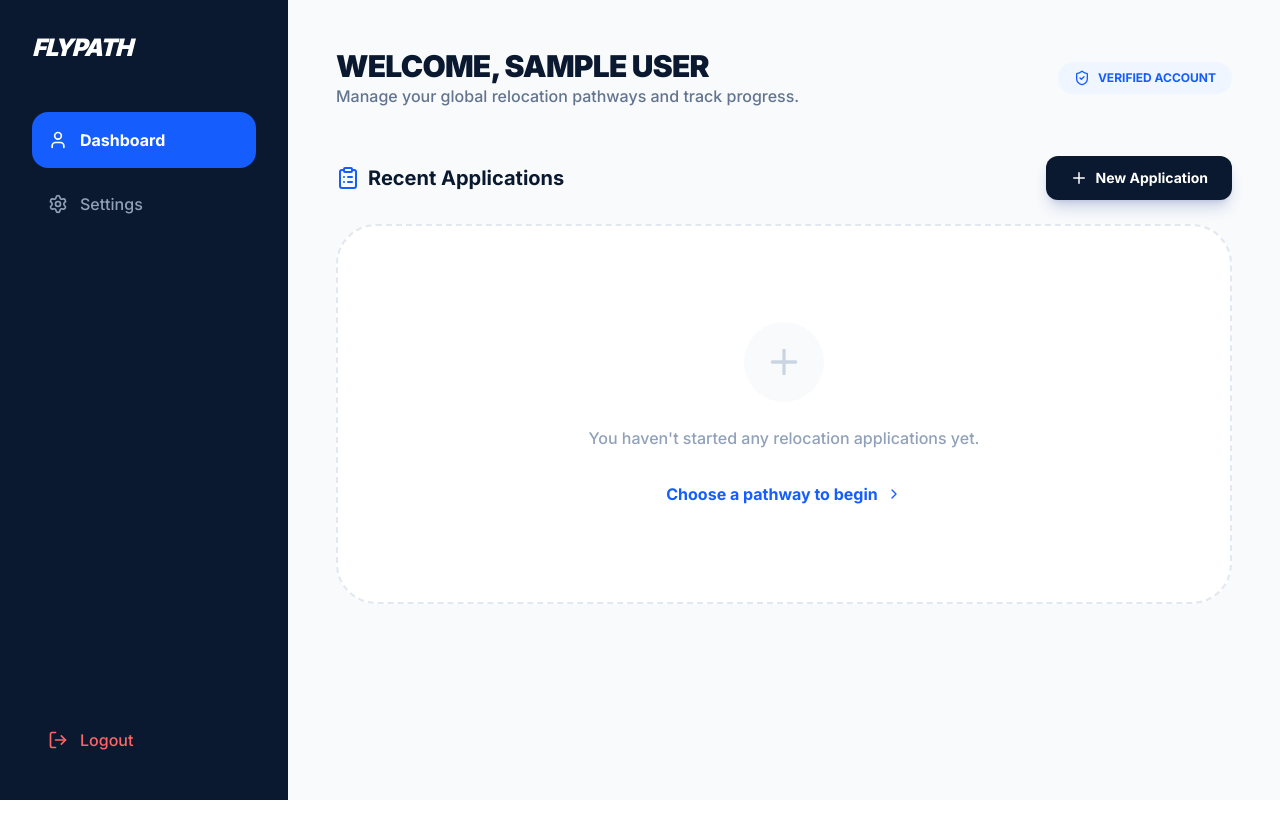
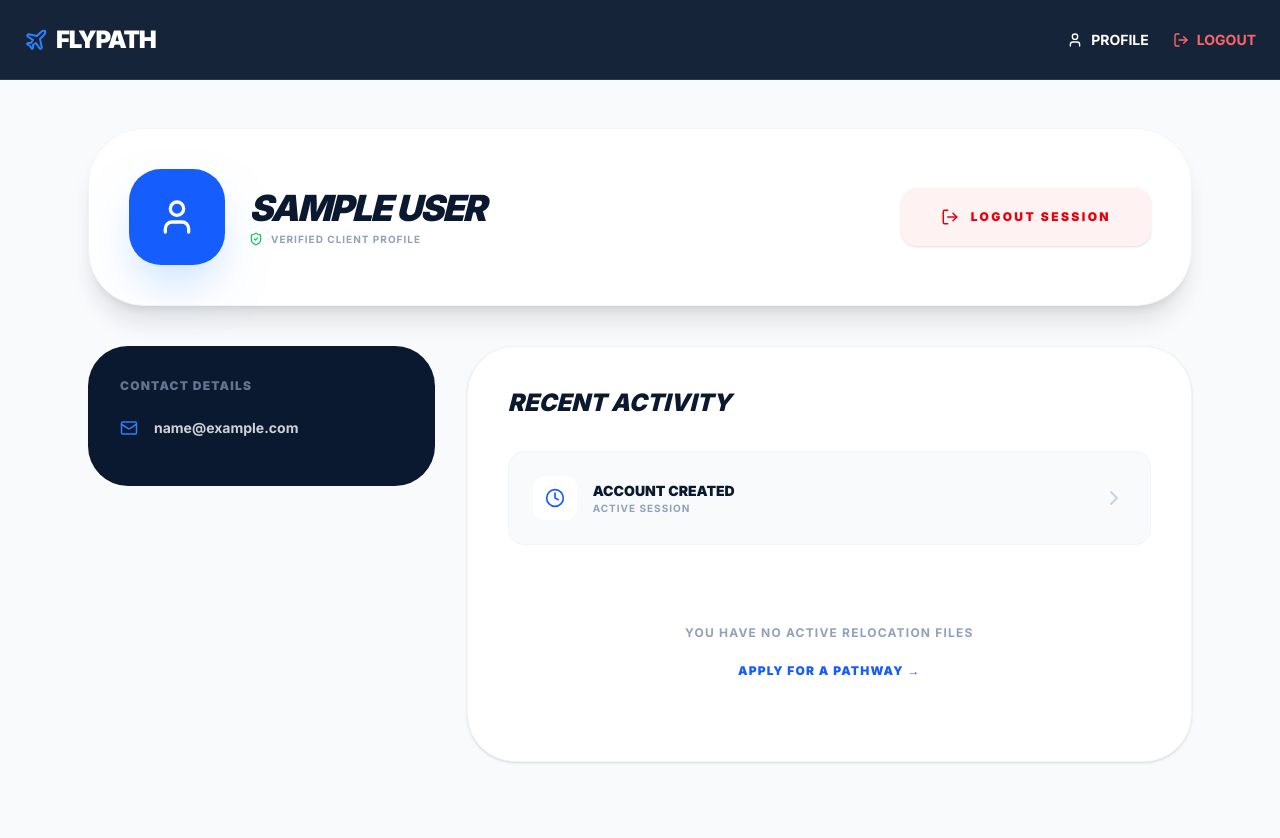
Before and after one commit to Immortallex/travel-agency-portal, a Next.js app: page /profile in a window 1280 px wide. Shown: the top 838 px of the page. Before the commit the page ends 800 px from the top, so only its background shows below. Built offline with nearby package versions, Linux system fonts and the light colour scheme; sample sign-in values are in the browser's storage.

Commit message:
Error 500 fixed

```diff
--- a/src/app/page.tsx
+++ b/src/app/page.tsx
@@ -1,7 +1,7 @@
 "use client";
 import React, { useState, useEffect } from 'react';
 import { useRouter } from 'next/navigation';
-import { Plane, Globe, ShieldCheck, Clock, ArrowRight, Trophy, GraduationCap, Mic2 } from 'lucide-react';
+import { Plane, Globe, Trophy, GraduationCap, Mic2, ShieldCheck, Briefcase, ArrowRight } from 'lucide-react';
 import Navbar from '@/components/Navbar';
 
 export default function HomePage() {
@@ -13,7 +13,7 @@ export default function HomePage() {
     setIsLoggedIn(!!user);
   }, []);
 
-  const handleApplyNow = (path: string) => {
+  const handlePathwayClick = (path: string) => {
     if (!isLoggedIn) {
       router.push('/auth');
     } else {
@@ -25,85 +25,70 @@ export default function HomePage() {
     <main className="min-h-screen bg-white">
       <Navbar />
 
-      {/* HERO SECTION - REPAIRED PICTURE */}
+      {/* HERO SECTION - Using homepage.webp */}
       <section className="relative h-[90vh] flex items-center justify-center bg-[#0A192F] overflow-hidden">
         <div className="absolute inset-0">
           <img
-            src="https://images.unsplash.com/photo-1500835595353-b0ad2e58b912?q=80&w=2000&auto=format&fit=crop"
-            alt="Global Travel"
-            className="w-full h-full object-cover opacity-30 scale-110"
+            src="/images/homepage.webp"
+            alt="FlyPath Global"
+            className="w-full h-full object-cover opacity-40 scale-105"
           />
-          <div className="absolute inset-0 bg-gradient-to-t from-[#0A192F] via-transparent to-transparent"></div>
+          <div className="absolute inset-0 bg-gradient-to-t from-[#0A192F] via-transparent to-[#0A192F]/20"></div>
         </div>
 
         <div className="relative z-10 text-center px-6 max-w-5xl">
-          <h1 className="text-5xl md:text-8xl font-black text-white mb-6 uppercase italic tracking-tighter leading-none">
-            Secure Your <br /><span className="text-blue-500 underline decoration-white/10">Global Future.</span>
+          <h1 className="text-5xl md:text-8xl font-black text-white mb-6 uppercase italic tracking-tighter leading-tight">
+            Relocate <span className="text-blue-500">Without</span> Limits.
           </h1>
-          <p className="text-lg md:text-xl text-slate-300 mb-10 max-w-2xl mx-auto font-medium leading-relaxed">
-            Premium relocation services for Tech, Education, and Sports. Start your journey with FlyPath today.
+          <p className="text-lg md:text-xl text-slate-300 mb-10 max-w-2xl mx-auto font-medium">
+            The premium portal for Tech, Education, and Sports relocation. Secure your visa and future today.
           </p>
-          <div className="flex flex-wrap justify-center gap-5">
-            {/* THIS LEADS TO SIGN UP (AUTH) AS REQUESTED */}
+          <div className="flex flex-wrap justify-center gap-4">
             <button
               onClick={() => router.push('/auth')}
-              className="bg-blue-600 hover:bg-blue-700 text-white px-12 py-5 rounded-2xl font-black uppercase tracking-widest shadow-2xl transition-all hover:-translate-y-1"
+              className="bg-blue-600 hover:bg-blue-700 text-white px-10 py-5 rounded-2xl font-black uppercase tracking-widest transition-all shadow-2xl flex items-center gap-2"
             >
-              Begin Application
-            </button>
-            <button
-              onClick={() => router.push('/track')}
-              className="bg-white/5 hover:bg-white/10 backdrop-blur-xl text-white px-12 py-5 rounded-2xl font-black uppercase tracking-widest border border-white/10 transition-all"
-            >
-              Track Progress
+              Begin Application <ArrowRight size={20} />
             </button>
           </div>
         </div>
       </section>
 
-      {/* PATHWAYS - BLOCKS ACCESS IF NOT LOGGED IN */}
-      <section className="py-28 max-w-7xl mx-auto px-6">
-        <div className="text-center mb-20">
-          <h2 className="text-4xl md:text-5xl font-black uppercase italic text-[#0A192F] tracking-tight">Relocation Pathways</h2>
-          <div className="h-1.5 w-24 bg-blue-600 mx-auto mt-4 rounded-full"></div>
-        </div>
-
-        <div className="grid md:grid-cols-3 gap-10">
+      {/* PATHWAYS SECTION - Using your specific local webp images */}
+      <section className="py-24 max-w-7xl mx-auto px-6">
+        <div className="grid md:grid-cols-3 gap-8">
           {[
-            { title: "Tech Relocation", path: "/apply/tech", icon: <Globe className="text-blue-600"/>, desc: "Software, Data, & IT relocation" },
-            { title: "Education", path: "/apply/education", icon: <GraduationCap className="text-green-600"/>, desc: "Global Study & Scholarship programs" },
-            { title: "Sports Relocation", path: "/apply/sports", icon: <Trophy className="text-purple-600"/>, desc: "Professional Athlete & Scout visas" },
+            { title: "Tech Relocation", path: "/apply/tech", img: "/images/tech.webp", icon: <Globe /> },
+            { title: "Education", path: "/apply/education", img: "/images/education.webp", icon: <GraduationCap /> },
+            { title: "Sports", path: "/apply/sports", img: "/images/sports.webp", icon: <Trophy /> },
+            { title: "Family", path: "/apply/family", img: "/images/family.webp", icon: <ShieldCheck /> },
+            { title: "Other Skills", path: "/apply/skills", img: "/images/other-skills.webp", icon: <Briefcase /> },
+            { title: "Conference", path: "/apply/conference", img: "/images/conference.webp", icon: <Mic2 /> }
           ].map((item) => (
             <div
               key={item.title}
-              onClick={() => handleApplyNow(item.path)}
-              className="group p-12 border-2 border-slate-50 rounded-[3.5rem] bg-slate-50/50 hover:bg-white hover:shadow-[0_32px_64px_-16px_rgba(0,0,0,0.1)] cursor-pointer transition-all duration-500 relative overflow-hidden"
+              onClick={() => handlePathwayClick(item.path)}
+              className="group relative h-80 rounded-[3rem] overflow-hidden cursor-pointer shadow-lg hover:shadow-2xl transition-all"
             >
-              <div className="absolute top-0 right-0 p-8 opacity-5 group-hover:opacity-10 transition-opacity">
-                {item.icon}
-              </div>
-              <div className="mb-6 bg-white w-16 h-16 rounded-2xl flex items-center justify-center shadow-sm group-hover:rotate-12 transition-transform">
-                {item.icon}
-              </div>
-              <h3 className="text-2xl font-black uppercase text-[#0A192F] tracking-tighter">{item.title}</h3>
-              <p className="text-slate-500 mt-3 font-medium text-sm leading-relaxed">{item.desc}</p>
-              <div className="mt-8 flex items-center gap-2 text-blue-600 font-black uppercase text-[10px] tracking-widest opacity-0 group-hover:opacity-100 transition-opacity">
-                Start Now <ArrowRight size={14}/>
+              {/* Background Image per pathway */}
+              <img
+                src={item.img}
+                className="absolute inset-0 w-full h-full object-cover group-hover:scale-110 transition-transform duration-500"
+                alt={item.title}
+              />
+              <div className="absolute inset-0 bg-gradient-to-t from-black via-black/20 to-transparent"></div>
+
+              <div className="absolute bottom-0 left-0 p-8">
+                <div className="bg-blue-600 w-12 h-12 rounded-xl flex items-center justify-center text-white mb-4 shadow-lg">
+                  {item.icon}
+                </div>
+                <h3 className="text-2xl font-black text-white uppercase italic tracking-tighter">{item.title}</h3>
+                <p className="text-slate-300 text-xs font-bold uppercase tracking-widest mt-1">Start Application</p>
               </div>
             </div>
           ))}
         </div>
       </section>
-
-      {/* SUCCESS STATS */}
-      <section className="bg-[#0A192F] py-24 border-y border-white/5">
-        <div className="max-w-7xl mx-auto grid grid-cols-2 md:grid-cols-4 gap-12 px-6">
-          <div className="text-center"><p className="text-5xl font-black text-blue-500 italic mb-2">98%</p><p className="text-[10px] font-black uppercase tracking-[0.3em] text-slate-400">Success Rate</p></div>
-          <div className="text-center"><p className="text-5xl font-black text-blue-500 italic mb-2">12+</p><p className="text-[10px] font-black uppercase tracking-[0.3em] text-slate-400">Destinations</p></div>
-          <div className="text-center"><p className="text-5xl font-black text-blue-500 italic mb-2">5k+</p><p className="text-[10px] font-black uppercase tracking-[0.3em] text-slate-400">Applications</p></div>
-          <div className="text-center"><p className="text-5xl font-black text-blue-500 italic mb-2">24/7</p><p className="text-[10px] font-black uppercase tracking-[0.3em] text-slate-400">Global Support</p></div>
-        </div>
-      </section>
     </main>
   );
 }
--- a/src/app/profile/page.tsx
+++ b/src/app/profile/page.tsx
@@ -1,128 +1,98 @@
 "use client";
 import React, { useEffect, useState } from 'react';
-import Link from 'next/link';
 import { useRouter } from 'next/navigation';
-import {
-  User,
-  ClipboardList,
-  Settings,
-  Plus,
-  LogOut,
-  ShieldCheck,
-  ChevronRight,
-  Clock
-} from 'lucide-react';
+import { User, LogOut, ShieldCheck, Clock, Mail, ChevronRight } from 'lucide-react';
+import Navbar from '@/components/Navbar';
 
-export default function UserDashboard() {
+export default function ProfilePage() {
   const router = useRouter();
-  const [userData, setUserData] = useState<{ name: string; email: string } | null>(null);
-
-  // Real check: If no applications are found in MongoDB, show the empty state
-  const applications = [];
+  const [user, setUser] = useState<any>(null);
 
   useEffect(() => {
-    // Retrieve the persistent session from localStorage
-    const savedUser = localStorage.getItem('flypath_user');
-    if (!savedUser) {
+    const storedUser = localStorage.getItem('flypath_user');
+    // SECURITY GUARD: If no session exists, force login
+    if (!storedUser) {
       router.push('/auth');
     } else {
-      setUserData(JSON.parse(savedUser));
+      setUser(JSON.parse(storedUser));
     }
   }, [router]);
 
   const handleLogout = () => {
-    localStorage.removeItem('flypath_user'); //
+    localStorage.removeItem('flypath_user');
     router.push('/auth');
   };
 
-  if (!userData) return null;
+  if (!user) return null; // Avoid flicker while redirecting
 
   return (
-    <div className="min-h-screen bg-slate-50 flex">
-      {/* SIDEBAR (Professional) */}
-      <aside className="w-72 bg-[#0A192F] hidden lg:flex flex-col p-8 text-white sticky top-0 h-screen">
-        <div className="mb-12">
-          <h1 className="text-2xl font-black italic tracking-tighter uppercase">FLYPATH</h1>
+    <main className="min-h-screen bg-slate-50">
+      <Navbar />
+
+      <div className="pt-32 pb-20 px-6 max-w-6xl mx-auto">
+        {/* Profile Card */}
+        <div className="bg-white rounded-[3.5rem] p-10 shadow-xl border border-slate-100 flex flex-col md:flex-row items-center justify-between gap-8 mb-10">
+          <div className="flex items-center gap-6">
+            <div className="w-24 h-24 bg-blue-600 rounded-[2rem] flex items-center justify-center text-white shadow-2xl shadow-blue-200">
+              <User size={40} />
+            </div>
+            <div>
+              <h1 className="text-4xl font-black text-[#0A192F] uppercase italic tracking-tighter">{user.name}</h1>
+              <p className="text-slate-400 font-bold uppercase text-[10px] tracking-widest flex items-center gap-2 mt-1">
+                <ShieldCheck size={14} className="text-green-500"/> Verified Client Profile
+              </p>
+            </div>
+          </div>
+
+          <button
+            onClick={handleLogout}
+            className="bg-red-50 text-red-600 px-10 py-5 rounded-2xl font-black uppercase text-xs tracking-[0.2em] hover:bg-red-600 hover:text-white transition-all flex items-center gap-3 shadow-sm"
+          >
+            <LogOut size={18} /> Logout Session
+          </button>
         </div>
 
-        <nav className="flex-1 space-y-2">
-          <button className="w-full flex items-center gap-3 bg-blue-600 p-4 rounded-2xl font-bold transition">
-            <User size={20} /> Dashboard
-          </button>
-          <button className="w-full flex items-center gap-3 p-4 rounded-2xl font-medium text-slate-400 hover:bg-white/5 hover:text-white transition">
-            <Settings size={20} /> Settings
-          </button>
-        </nav>
-
-        <button
-          onClick={handleLogout}
-          className="flex items-center gap-3 p-4 rounded-2xl font-medium text-red-400 hover:bg-red-500/10 transition mt-auto"
-        >
-          <LogOut size={20} /> Logout
-        </button>
-      </aside>
-
-      {/* MAIN CONTENT AREA */}
-      <main className="flex-1 p-8 lg:p-12">
-        <header className="flex flex-col md:flex-row justify-between items-start md:items-center gap-4 mb-12">
-          <div>
-            <h2 className="text-3xl font-black text-[#0A192F] uppercase tracking-tight">Welcome, {userData.name}</h2>
-            <p className="text-slate-500 font-medium">Manage your global relocation pathways and track progress.</p>
-          </div>
-          <div className="flex items-center gap-2 bg-blue-50 text-blue-600 px-4 py-2 rounded-full font-bold text-xs">
-            <ShieldCheck size={16} /> VERIFIED ACCOUNT
-          </div>
-        </header>
-
-        <section>
-          <div className="flex justify-between items-center mb-6">
-            <h3 className="text-xl font-bold flex items-center gap-2 text-[#0A192F]">
-              <ClipboardList className="text-blue-600" /> Recent Applications
-            </h3>
-            {/* Link pointed to relocation selection */}
-            <Link
-              href="/apply"
-              className="bg-[#0A192F] text-white px-6 py-3 rounded-xl font-bold text-sm flex items-center gap-2 hover:bg-blue-900 transition shadow-lg shadow-blue-900/20"
-            >
-              <Plus size={18} /> New Application
-            </Link>
+        <div className="grid md:grid-cols-3 gap-8">
+          {/* Sidebar Stats */}
+          <div className="space-y-6">
+            <div className="bg-[#0A192F] p-8 rounded-[2.5rem] text-white">
+              <h3 className="text-xs font-black uppercase tracking-widest text-slate-500 mb-6">Contact Details</h3>
+              <div className="flex items-center gap-4 mb-4">
+                <Mail className="text-blue-500" size={18} />
+                <span className="text-sm font-bold opacity-80">{user.email}</span>
+              </div>
+            </div>
           </div>
 
-          {applications.length > 0 ? (
-            <div className="grid gap-4">
-              {/* This is where paid apps will appear after database integration */}
-              <div className="bg-white p-6 rounded-[2rem] border border-slate-100 flex items-center justify-between shadow-sm">
+          {/* Main Content */}
+          <div className="md:col-span-2">
+            <div className="bg-white p-10 rounded-[3rem] border border-slate-100 shadow-sm">
+              <h3 className="text-2xl font-black text-[#0A192F] uppercase italic mb-8">Recent Activity</h3>
+
+              <div className="flex items-center justify-between p-6 bg-slate-50 rounded-2xl mb-4 border border-slate-100">
                 <div className="flex items-center gap-4">
-                  <div className="bg-blue-50 p-3 rounded-xl text-blue-600">
-                    <Clock size={24} />
-                  </div>
+                  <div className="bg-white p-3 rounded-xl"><Clock className="text-blue-600" size={20}/></div>
                   <div>
-                    <p className="font-bold text-[#0A192F]">Tech Relocation Pathway</p>
-                    <p className="text-xs text-slate-400 font-medium uppercase tracking-widest">ID: FP-82910-TK</p>
+                    <p className="font-black text-[#0A192F] uppercase text-sm">Account Created</p>
+                    <p className="text-[10px] font-bold text-slate-400 uppercase tracking-widest">Active Session</p>
                   </div>
                 </div>
-                <div className="flex items-center gap-6">
-                  <span className="bg-yellow-100 text-yellow-700 px-4 py-1 rounded-full font-bold text-[10px] uppercase">Processing</span>
-                  <ChevronRight className="text-slate-300" size={20} />
-                </div>
+                <ChevronRight className="text-slate-300" />
+              </div>
+
+              <div className="mt-10 text-center py-10">
+                <p className="text-slate-400 font-bold uppercase text-xs tracking-widest mb-4">You have no active relocation files</p>
+                <button
+                  onClick={() => router.push('/')}
+                  className="text-blue-600 font-black uppercase text-xs tracking-widest hover:underline"
+                >
+                  Apply for a Pathway →
+                </button>
               </div>
             </div>
-          ) : (
-            <div className="bg-white border-2 border-dashed border-slate-200 rounded-[2.5rem] py-24 text-center">
-              <div className="bg-slate-50 w-20 h-20 rounded-full flex items-center justify-center mx-auto mb-6 text-slate-300">
-                <Plus size={40} />
-              </div>
-              <p className="text-slate-400 font-medium mb-8">You haven't started any relocation applications yet.</p>
-              <Link
-                href="/apply"
-                className="inline-flex items-center gap-2 text-blue-600 font-bold hover:underline"
-              >
-                Choose a pathway to begin <ChevronRight size={16} />
-              </Link>
-            </div>
-          )}
-        </section>
-      </main>
-    </div>
+          </div>
+        </div>
+      </div>
+    </main>
   );
 }
--- a/src/components/Navbar.tsx
+++ b/src/components/Navbar.tsx
@@ -1,65 +1,67 @@
 "use client";
 import React, { useState, useEffect } from 'react';
 import Link from 'next/link';
-import { Menu, X, Plane, Search, LogIn, UserPlus, User } from 'lucide-react';
+import { useRouter } from 'next/navigation';
+import { Menu, X, Plane, Search, LogIn, UserPlus, LogOut, User } from 'lucide-react';
 
 export default function Navbar() {
   const [isOpen, setIsOpen] = useState(false);
   const [isLoggedIn, setIsLoggedIn] = useState(false);
+  const router = useRouter();
 
   useEffect(() => {
     const user = localStorage.getItem('flypath_user');
     setIsLoggedIn(!!user);
   }, []);
 
+  const handleLogout = () => {
+    localStorage.removeItem('flypath_user');
+    setIsLoggedIn(false);
+    setIsOpen(false);
+    router.push('/auth');
+  };
+
   return (
     <nav className="fixed w-full z-[100] bg-[#0A192F]/95 backdrop-blur-md border-b border-white/10 h-20 flex items-center">
       <div className="max-w-7xl mx-auto px-6 w-full flex items-center justify-between">
-        <Link href="/" className="flex items-center gap-2 text-white group">
-          <Plane className="text-blue-500 group-hover:rotate-12 transition-transform" />
+        <Link href="/" className="flex items-center gap-2 text-white">
+          <Plane className="text-blue-500" />
           <span className="font-black text-2xl uppercase tracking-tighter">FlyPath</span>
         </Link>
 
-        {/* Desktop Navigation */}
+        {/* Desktop */}
         <div className="hidden md:flex items-center gap-8">
-          <Link href="/track" className="text-slate-300 hover:text-white text-xs font-black uppercase tracking-[0.2em] transition">Track Application</Link>
           {!isLoggedIn ? (
-            <div className="flex items-center gap-6">
-              <Link href="/auth" className="text-white text-xs font-black uppercase hover:text-blue-400 transition">Login</Link>
-              <Link href="/auth" className="bg-blue-600 text-white px-6 py-2.5 rounded-xl font-black uppercase text-xs tracking-widest hover:bg-blue-700 transition shadow-lg shadow-blue-900/20">Sign Up</Link>
+            <div className="flex gap-6">
+              <Link href="/auth" className="text-white text-sm font-bold uppercase">Login</Link>
+              <Link href="/auth" className="bg-blue-600 text-white px-6 py-2 rounded-xl font-bold uppercase text-sm">Sign Up</Link>
             </div>
           ) : (
-            <Link href="/profile" className="flex items-center gap-2 bg-white/10 text-white px-5 py-2 rounded-xl font-black uppercase text-xs border border-white/10">
-              <User size={14} /> Profile
-            </Link>
+            <div className="flex items-center gap-6">
+              <Link href="/profile" className="text-white text-sm font-bold uppercase flex items-center gap-2"><User size={16}/> Profile</Link>
+              <button onClick={handleLogout} className="text-red-400 text-sm font-bold uppercase flex items-center gap-2"><LogOut size={16}/> Logout</button>
+            </div>
           )}
         </div>
 
-        {/* Mobile Toggle */}
-        <button onClick={() => setIsOpen(!isOpen)} className="md:hidden text-white hover:text-blue-500 transition">
-          {isOpen ? <X size={28} /> : <Menu size={28} />}
+        <button onClick={() => setIsOpen(!isOpen)} className="md:hidden text-white">
+          {isOpen ? <X size={30} /> : <Menu size={30} />}
         </button>
       </div>
 
-      {/* Mobile Menu Overlay */}
+      {/* Mobile Menu */}
       {isOpen && (
-        <div className="absolute top-20 left-0 w-full bg-[#0A192F] border-b border-white/10 p-8 flex flex-col gap-6 md:hidden animate-in slide-in-from-top duration-300 z-50 shadow-2xl">
-          <Link href="/track" onClick={() => setIsOpen(false)} className="text-white text-lg font-black uppercase flex items-center gap-4 border-b border-white/5 pb-4">
-            <Search size={20} className="text-blue-500"/> Track Application
-          </Link>
+        <div className="absolute top-20 left-0 w-full bg-[#0A192F] p-8 flex flex-col gap-6 md:hidden shadow-2xl border-b border-white/10">
           {!isLoggedIn ? (
             <>
-              <Link href="/auth" onClick={() => setIsOpen(false)} className="text-white text-lg font-black uppercase flex items-center gap-4 border-b border-white/5 pb-4">
-                <LogIn size={20} className="text-blue-500"/> Login
-              </Link>
-              <Link href="/auth" onClick={() => setIsOpen(false)} className="bg-blue-600 text-white p-5 rounded-2xl text-center font-black uppercase tracking-[0.2em] flex items-center justify-center gap-3 shadow-xl">
-                <UserPlus size={20}/> Sign Up Now
-              </Link>
+              <Link href="/auth" onClick={() => setIsOpen(false)} className="text-white text-lg font-bold uppercase flex items-center gap-3"><LogIn size={20}/> Login</Link>
+              <Link href="/auth" onClick={() => setIsOpen(false)} className="bg-blue-600 text-white p-4 rounded-2xl text-center font-bold uppercase">Sign Up</Link>
             </>
           ) : (
-            <Link href="/profile" onClick={() => setIsOpen(false)} className="text-white text-lg font-black uppercase flex items-center gap-4">
-              <User size={20} className="text-blue-500"/> My Profile
-            </Link>
+            <>
+              <Link href="/profile" onClick={() => setIsOpen(false)} className="text-white text-lg font-bold uppercase flex items-center gap-3"><User size={20}/> My Profile</Link>
+              <button onClick={handleLogout} className="text-red-400 text-lg font-bold uppercase flex items-center gap-3 w-full text-left border-t border-white/10 pt-6"><LogOut size={20}/> Logout Session</button>
+            </>
           )}
         </div>
       )}
```
